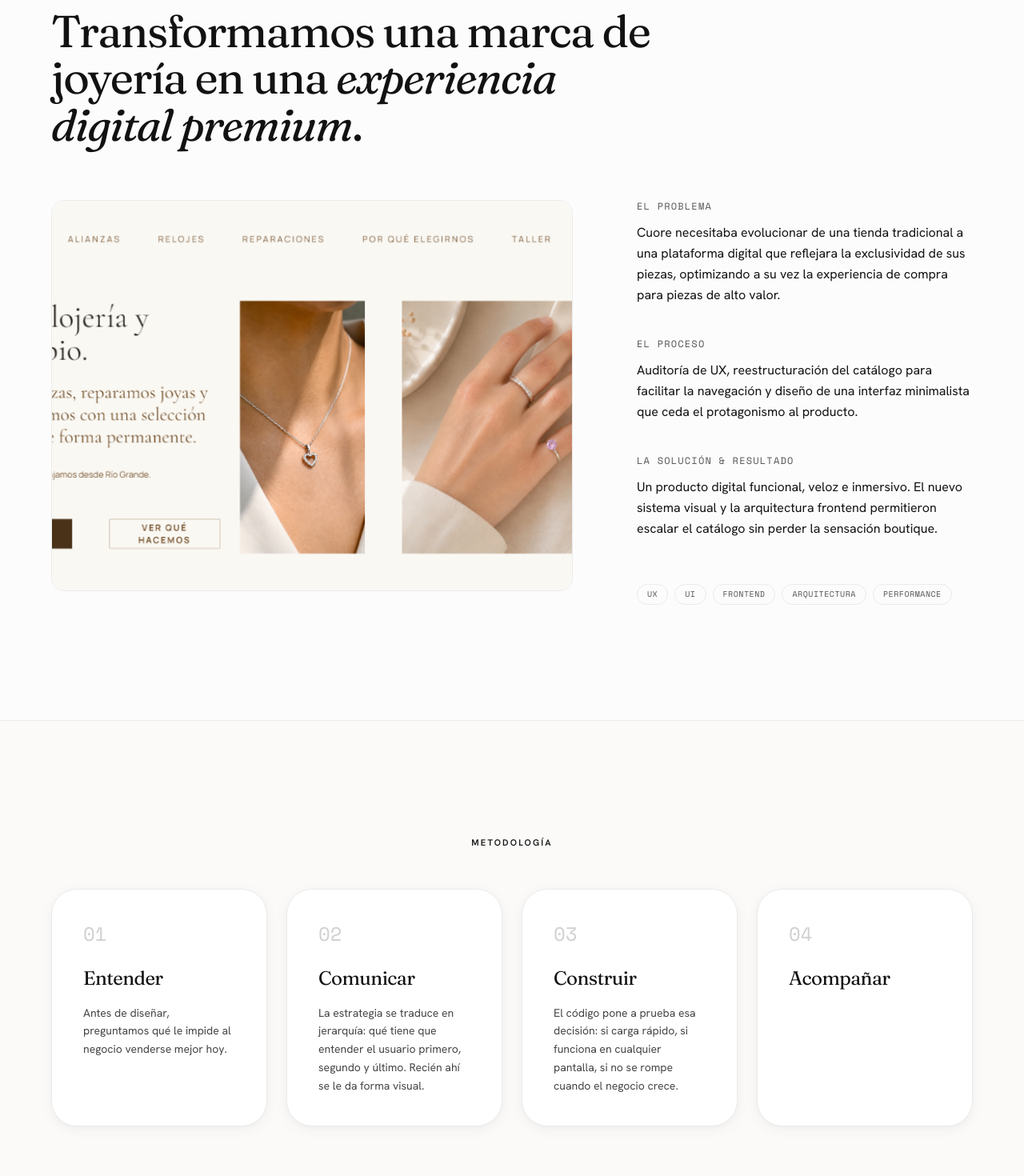
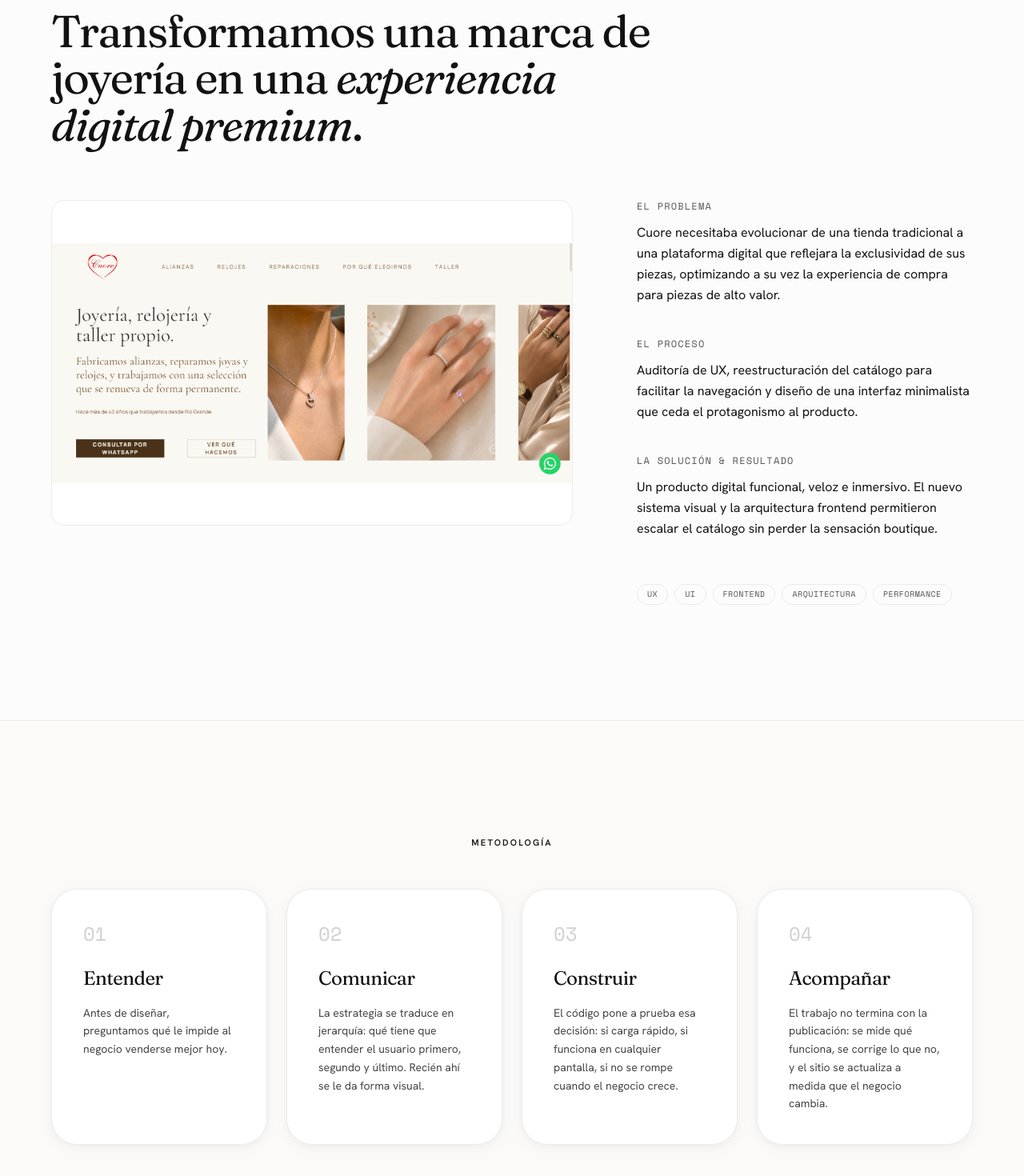
Before and after one commit to nadiaescobbb/tramastudio, a React (Vite) app: page / in a window 1280 px wide. Shown: the part 985-2455 px from the top of the page at 80% size. Built offline with nearby package versions, Linux system fonts and the light colour scheme; the HTML template or start-up script is replaced by a standard one.

Commit message:
fix: corrige imagen recortada y agrega copy a tarjeta acompañar

```diff
--- a/src/pages/Index.tsx
+++ b/src/pages/Index.tsx
@@ -11,7 +11,7 @@ const STEPS = [
   { n: "01", t: "Entender", d: "Antes de diseñar, preguntamos qué le impide al negocio venderse mejor hoy." },
   { n: "02", t: "Comunicar", d: "La estrategia se traduce en jerarquía: qué tiene que entender el usuario primero, segundo y último. Recién ahí se le da forma visual." },
   { n: "03", t: "Construir", d: "El código pone a prueba esa decisión: si carga rápido, si funciona en cualquier pantalla, si no se rompe cuando el negocio crece." },
-  { n: "04", t: "Acompañar", d: "" },
+  { n: "04", t: "Acompañar", d: "El trabajo no termina con la publicación: se mide qué funciona, se corrige lo que no, y el sitio se actualiza a medida que el negocio cambia." },
 ];
 
 const FAQS = [
@@ -69,12 +69,12 @@ const Index = () => {
           <div className="grid gap-12 lg:grid-cols-12 lg:items-start">
             <div className="lg:col-span-7">
               <Reveal delay={100}>
-                <div className="overflow-hidden rounded-2xl border border-border bg-white">
+                <div className="overflow-hidden rounded-2xl border border-border bg-white aspect-[16/10] flex items-center justify-center">
                   <img
                     src="/cuorehome.jpg"
                     alt="Caso Cuore"
                     loading="lazy"
-                    className="w-full h-auto aspect-[4/3] object-cover"
+                    className="w-full h-full object-contain"
                   />
                 </div>
               </Reveal>
```
